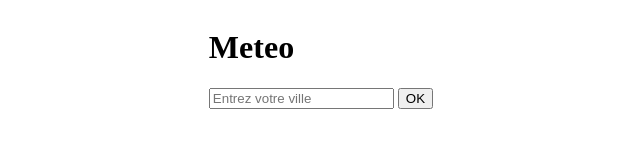
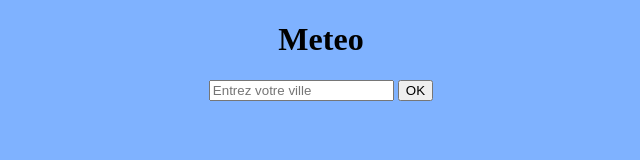
Before and after one commit to Hanitsoa/Meteo, a plain HTML site: page index.html in a window 1280 px wide. Shown: the whole page, without its empty margins (319-959 px from the left). Drawn offline with Linux system fonts and the light colour scheme.

Commit message:
mise en page du forme

```diff
--- a/style.css
+++ b/style.css
@@ -1,17 +1,14 @@
 
 body {
-    display: flex;
-    justify-content: center;
-    /* border: 3px solid red; */
+    margin: 0;
+    padding: 0;
+    background-color: rgb(127, 178, 255);
 }
 .container {
     display: flex;
     flex-direction: column;
+    /* border: 3px solid red; */
+
     justify-content: center;
+    align-items: center;
 }
-.visible {
-    opacity: 1;;
-}
-.infos {
-    opacity: 1;
-}
```
